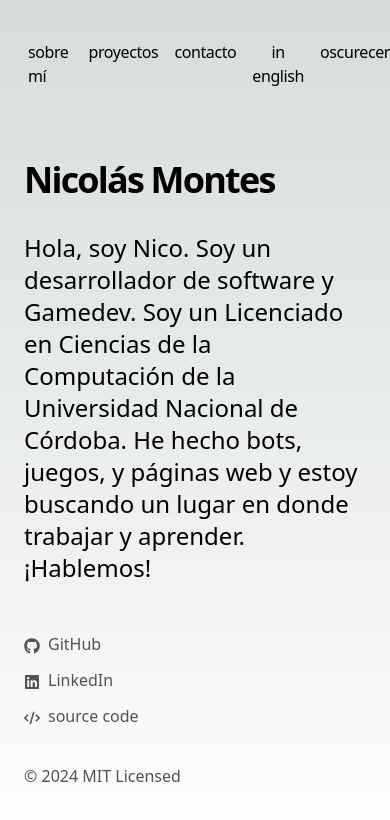
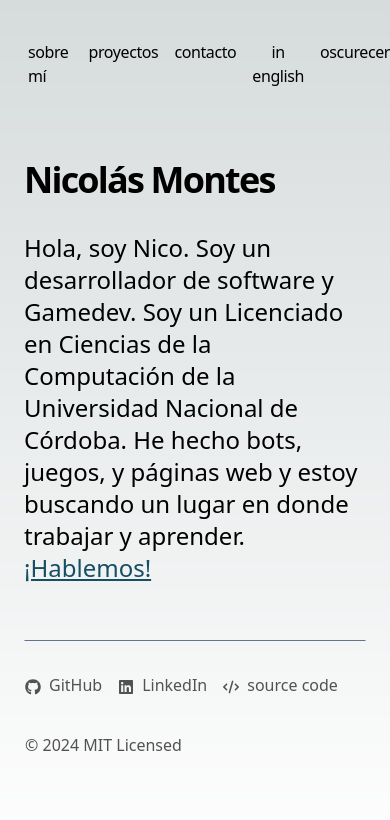
Before and after one commit to Nickneim/portfolio, a Next.js app: page /es in a window 390 px wide. Shown: the top 820 px of the page. Built offline with nearby package versions, Linux system fonts and the light colour scheme.

Commit message:
visual updates navbar and footer

```diff
--- a/messages/en.json
+++ b/messages/en.json
@@ -1,7 +1,8 @@
 {
     "HomePage": {
         "title": "Nicolás Montes",
-        "about": "Hi, I'm Nico. I'm a Software Engineer and Game Developer. I'm a Licenciate in Computer Science from the National University of Córdoba. I've made bots, games, and websites and I'm looking for a place to work and learn. Let's connect!"
+        "about": "Hi, I'm Nico. I'm a Software Engineer and Game Developer. I'm a Licenciate in Computer Science from the National University of Córdoba. I've made bots, games, and websites and I'm looking for a place to work and learn.",
+        "contact": "Let's connect!"
     },
     "Projects": {
         "title": "My Projects",
--- a/messages/es.json
+++ b/messages/es.json
@@ -1,7 +1,8 @@
 {
     "HomePage": {
         "title": "Nicolás Montes",
-        "about": "Hola, soy Nico. Soy un desarrollador de software y Gamedev. Soy un Licenciado en Ciencias de la Computación de la Universidad Nacional de Córdoba. He hecho bots, juegos, y páginas web y estoy buscando un lugar en donde trabajar y aprender. ¡Hablemos!"
+        "about": "Hola, soy Nico. Soy un desarrollador de software y Gamedev. Soy un Licenciado en Ciencias de la Computación de la Universidad Nacional de Córdoba. He hecho bots, juegos, y páginas web y estoy buscando un lugar en donde trabajar y aprender.",
+        "contact": "¡Hablemos!"
     },
     "Projects": {
         "title": "Mis Proyectos",
--- a/src/app/[locale]/layout.tsx
+++ b/src/app/[locale]/layout.tsx
@@ -80,8 +80,8 @@ export default async function LocaleLayout({
       )}
       suppressHydrationWarning
     >
-      <body className="antialiased max-w-xl mx-4 mt-8 lg:mx-auto">
-        <main className="min-h-screen flex-auto min-w-0 mt-6 flex flex-col px-2 md:px-0">
+      <body className="antialiased max-w-xl mx-auto mt-8 lg:mx-auto">
+        <main className="min-h-screen flex-auto min-w-0 mt-6 flex flex-col px-6 sm:px-0">
           <Providers locale={locale} messages={messages}>
             <Navbar params={{locale}}/>
             {children}
--- a/src/app/[locale]/page.tsx
+++ b/src/app/[locale]/page.tsx
@@ -1,6 +1,7 @@
 import { BlogPosts } from '@/app/components/posts'
 import { unstable_setRequestLocale } from 'next-intl/server';
 import { useTranslations } from 'next-intl';
+import { Link } from '@/navigation';
 
 export default function Page({
   params: {locale}
@@ -16,7 +17,8 @@ export default function Page({
         {t('title')}
       </h1>
       <p className="mb-4 text-2xl">
-        {t('about')}
+        {t('about')}{' '}
+        <Link className='underline text-cyan-900 dark:text-cyan-100 rounded-full' href="/contact">{t('contact')}</Link>
       </p>
     </section>
   )
--- a/src/app/components/Footer.tsx
+++ b/src/app/components/Footer.tsx
@@ -21,8 +21,8 @@ const links = [
 
 export default function Footer() {
   return (
-    <footer className="mb-16 sticky">
-      <ul className="font-sm mt-8 flex flex-col space-x-0 space-y-2 text-neutral-600 md:flex-row md:space-x-4 md:space-y-0 dark:text-neutral-300">
+    <footer className="mb-16 sticky border border-transparent border-t-slate-500 mt-10">
+      <ul className="font-sm mt-8 flex flex-row space-x-4 space-y-0 text-neutral-600 sm:flex-row sm:space-x-4 sm:space-y-0 dark:text-neutral-300">
         {links.map(({name, icon, href}) => (
           <li key={name}>
             <a
--- a/src/app/components/Navbar.tsx
+++ b/src/app/components/Navbar.tsx
@@ -38,14 +38,14 @@ export function Navbar({
                 <Link
                   key={path}
                   href={path}
-                  className="hover:text-neutral-800 dark:hover:text-neutral-200 flex align-middle relative py-1 px-2 m-1"
+                  className="hover:text-neutral-800 hover:underline underline-offset-[3px] dark:hover:text-neutral-200 flex align-middle relative py-1 px-2 m-1"
                 >
                   {t(name)}
                 </Link>
               )
             })}
-            <LocaleSwitcher className="hover:text-neutral-800 dark:hover:text-neutral-200 flex align-right relative py-1 px-2 m-1"/>
-            <DarkModeSwitcher className="hover:text-neutral-800 dark:hover:text-neutral-200 flex align-right relative py-1 px-2 m-1" />
+            <LocaleSwitcher className="hover:text-neutral-800 hover:underline underline-offset-[3px] dark:hover:text-neutral-200 flex align-right relative py-1 px-2 m-1"/>
+            <DarkModeSwitcher className="hover:text-neutral-800 hover:underline underline-offset-[3px] dark:hover:text-neutral-200 flex align-right relative py-1 px-2 m-1" />
           </div>
         </nav>
       </div>
```
